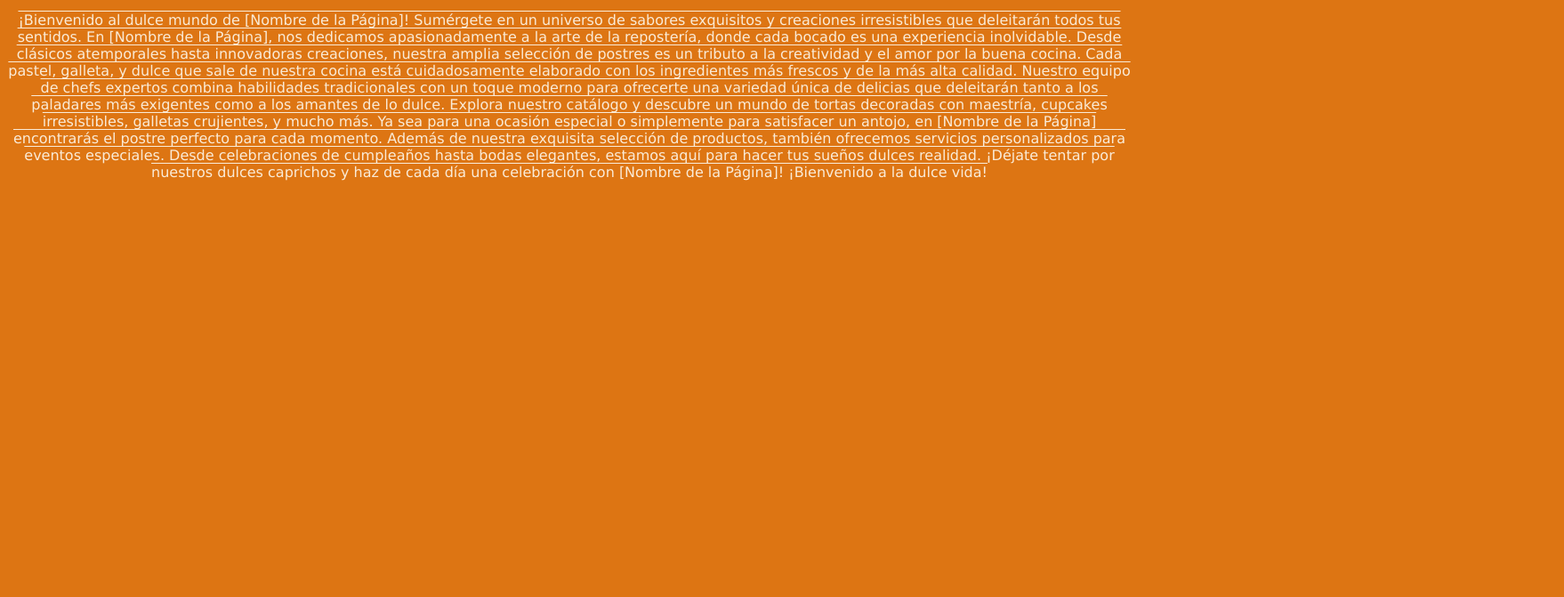
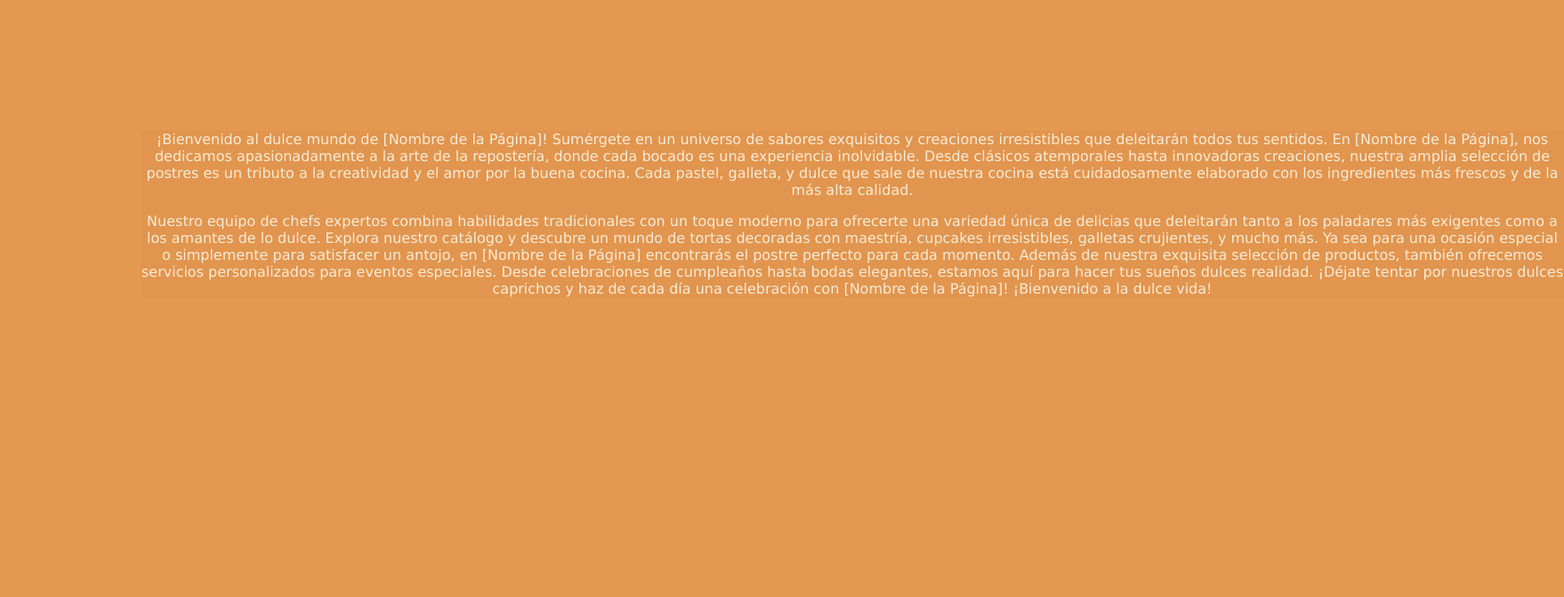
Before and after one commit to AlumnoMDQ/CAC-Grupo10, a plain HTML site: page index.html in a window 1280 px wide. Shown: the part 129-800 px from the top of the page at 89% size, 1758 px wide, since content can reach past the window. Drawn offline with Linux system fonts and the light colour scheme.

Commit message:
se modifico codigo css del texto del index

```diff
--- a/index.html
+++ b/index.html
@@ -19,21 +19,22 @@
             </ul>
         </nav>
     </header>
-    <div id="parrafo1"><p>¡Bienvenido al dulce mundo de [Nombre de la Página]!
+    <div class="caja2" id="parrafo1"><p>¡Bienvenido al dulce mundo de [Nombre de la Página]!
 
         Sumérgete en un universo de sabores exquisitos y creaciones irresistibles que deleitarán todos tus sentidos. En [Nombre de la Página], nos dedicamos apasionadamente a la arte de la repostería, donde cada bocado es una experiencia inolvidable.
 
         Desde clásicos atemporales hasta innovadoras creaciones, nuestra amplia selección de postres es un tributo a la creatividad y el amor por la buena cocina. Cada pastel, galleta, y dulce que sale de nuestra cocina está cuidadosamente elaborado con los ingredientes más frescos y de la más alta calidad.
 
-        Nuestro equipo de chefs expertos combina habilidades tradicionales con un toque moderno para ofrecerte una variedad única de delicias que deleitarán tanto a los paladares más exigentes como a los amantes de lo dulce.
+        <p>Nuestro equipo de chefs expertos combina habilidades tradicionales con un toque moderno para ofrecerte una variedad única de delicias que deleitarán tanto a los paladares más exigentes como a los amantes de lo dulce.
 
-        Explora nuestro catálogo y descubre un mundo de tortas decoradas con maestría, cupcakes irresistibles, galletas crujientes, y mucho más. Ya sea para una ocasión especial o simplemente para satisfacer un antojo, en [Nombre de la Página] encontrarás el postre perfecto para cada momento.
+            Explora nuestro catálogo y descubre un mundo de tortas decoradas con maestría, cupcakes irresistibles, galletas crujientes, y mucho más. Ya sea para una ocasión especial o simplemente para satisfacer un antojo, en [Nombre de la Página] encontrarás el postre perfecto para cada momento.
 
-        Además de nuestra exquisita selección de productos, también ofrecemos servicios personalizados para eventos especiales. Desde celebraciones de cumpleaños hasta bodas elegantes, estamos aquí para hacer tus sueños dulces realidad.
+            Además de nuestra exquisita selección de productos, también ofrecemos servicios personalizados para eventos especiales. Desde celebraciones de cumpleaños hasta bodas elegantes, estamos aquí para hacer tus sueños dulces realidad.
 
-        ¡Déjate tentar por nuestros dulces caprichos y haz de cada día una celebración con [Nombre de la Página]!
+            ¡Déjate tentar por nuestros dulces caprichos y haz de cada día una celebración con [Nombre de la Página]!
 
-        ¡Bienvenido a la dulce vida!</div>
+            ¡Bienvenido a la dulce vida!</p>
+        </div>
 
 </body>
 </html>
--- a/styles.css
+++ b/styles.css
@@ -7,7 +7,7 @@
 
 header {
     width: 100%;
-    background-color: #dd7513;
+    background-color: #dd7513c9;
 
 }
 #logo {
@@ -39,18 +39,23 @@ ul {
   }
 
   li a:hover {
-    background-color: #724502;
+    background-color: #724502e1;
   }
 
   body{
-    background-color: #dd7513;
+    background-color: #dd7513bd;
 
   }
   div#parrafo1{
     text-align: center;
-    text-decoration: overline;
+    margin-left: 150px;
+    margin-top: 150px;
+    width: 1600px;
+    text-decoration: none;
     font-family: Verdana, Geneva, Tahoma, sans-serif;
     overflow-wrap: normal;
     writing-mode: horizontal-tb;
     color: antiquewhite;
   }
+  .caja2 {
+    background:#00000005 }
```
